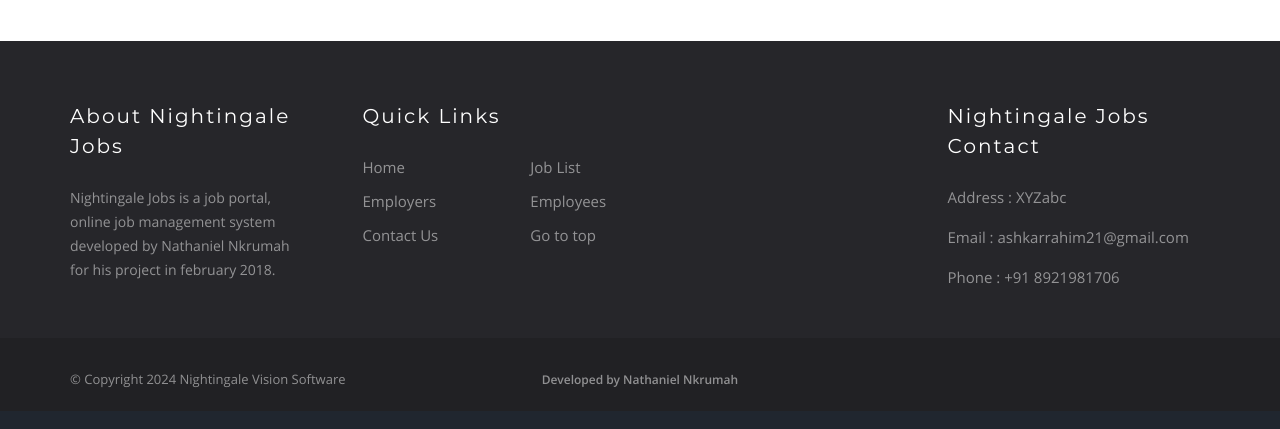
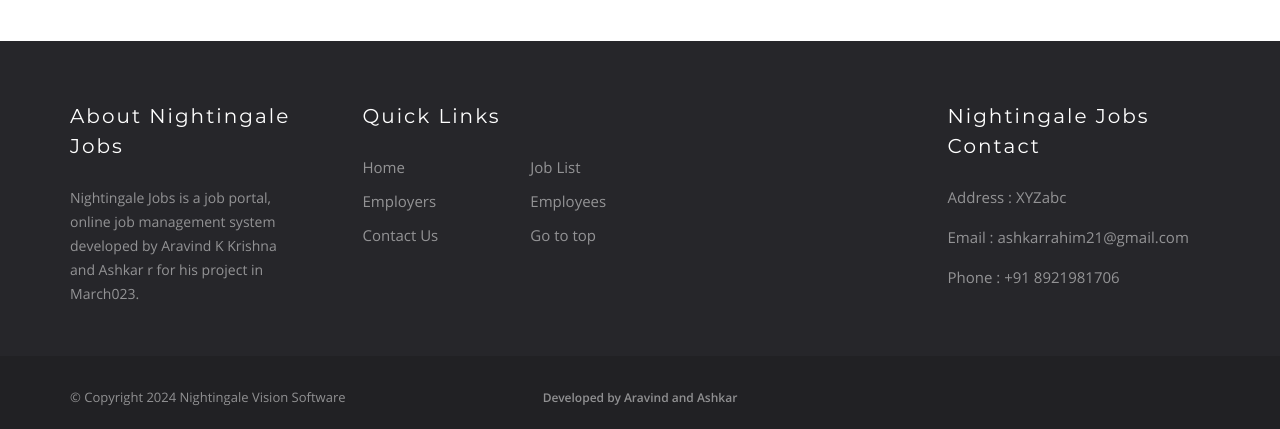
Before and after one commit to AravindKKrishna/PortCode, a PHP site: page /phpmail/login.php in a window 1280 px wide. Shown: the part 571-1000 px from the top of the page. Before the commit the page ends 958 px from the top, so only its background shows below. Run offline with PHP 8.4, Linux system fonts and the light colour scheme; some libraries are stand-ins or nearby versions.

Commit message:
Update login.php

```diff
--- a/login.php
+++ b/login.php
@@ -337,7 +337,7 @@ include 'constants/check-login.php';
 
 										<div class="footer-about-us">
 											<h5 class="footer-title">About Nightingale Jobs</h5>
-											<p>Nightingale Jobs is a job portal, online job management system developed by Nathaniel Nkrumah for his project in february 2018.</p>
+										<p>Nightingale Jobs is a job portal, online job management system developed by Aravind K Krishna and Ashkar r for his project in March023.</p>
 
 										</div>
 
@@ -394,7 +394,7 @@ include 'constants/check-login.php';
 							<div class="col-sm-4 col-md-4">
 
 								<ul class="bottom-footer-menu">
-									<li><a >Developed by Nathaniel Nkrumah</a></li>
+									<li><a >Developed by Aravind and Ashkar </a></li>
 								</ul>
 
 							</div>
```
